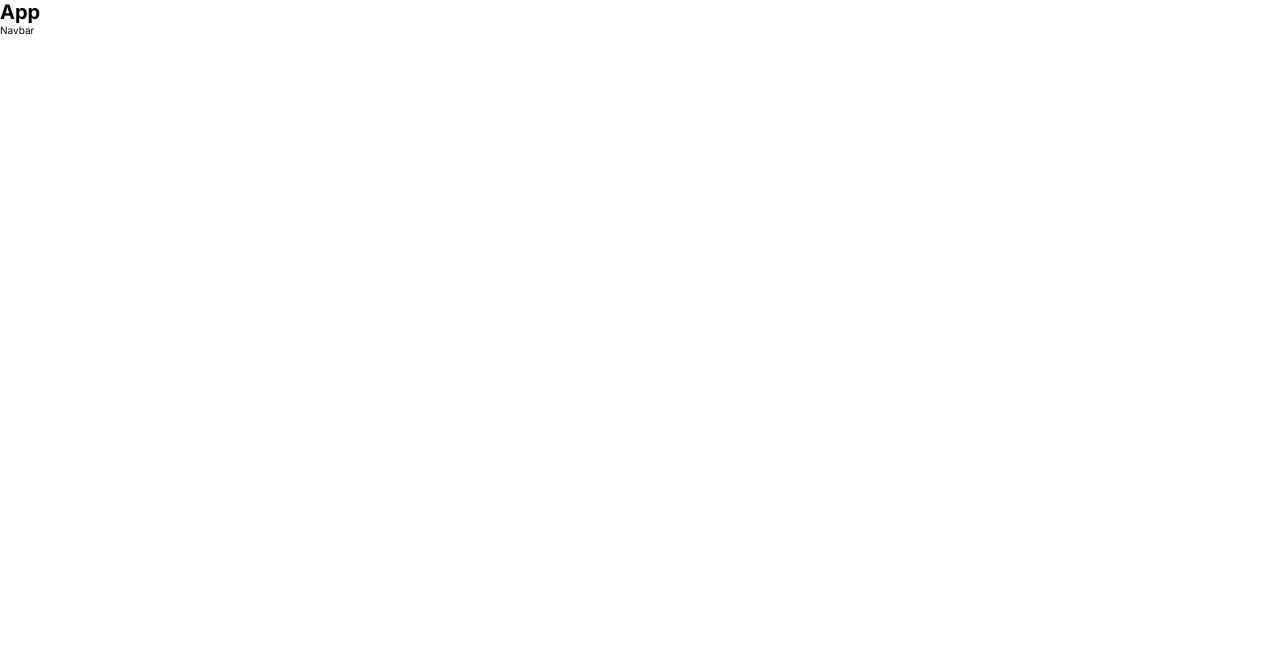
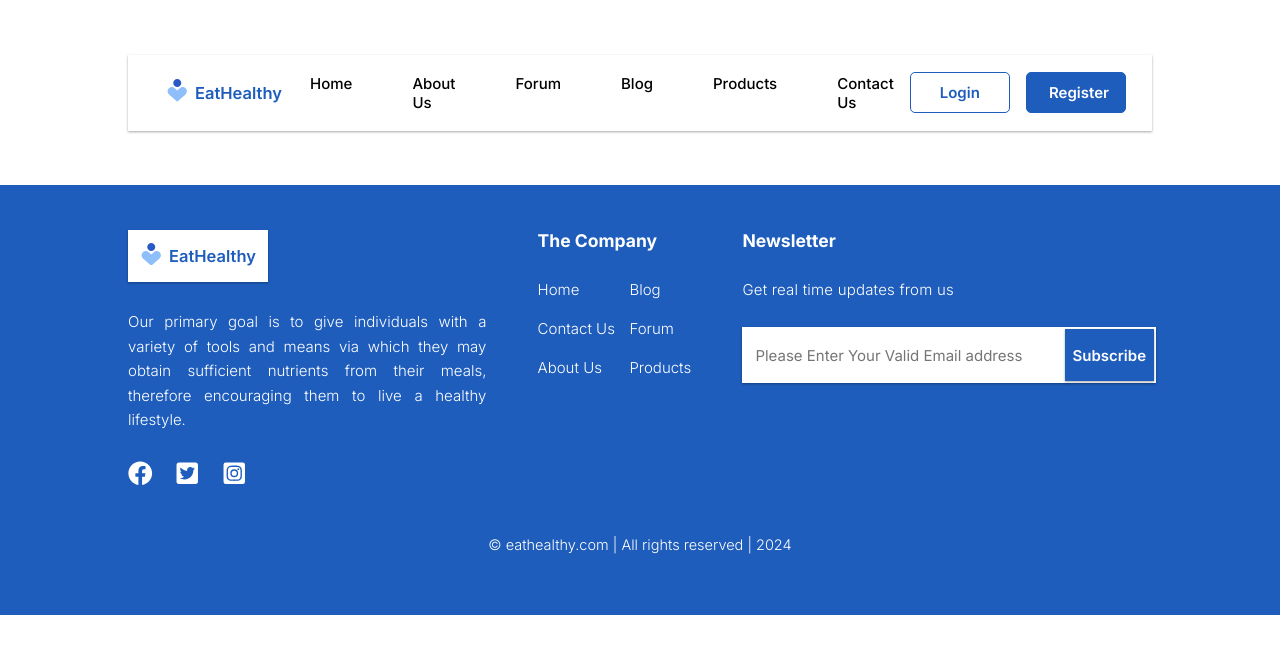
Before and after one commit to 2h311/eathealthy, a React (Vite) app: page / in a window 1280 px wide. Shown: the top 654 px of the page. Built offline with nearby package versions, Linux system fonts and the light colour scheme.

Commit message:
done with Navbar component

```diff
--- a/src/App.jsx
+++ b/src/App.jsx
@@ -6,9 +6,9 @@ import Navbar from "./components/navbar/Navbar";
 const App = () => {
   return (
     <>
-      <h1>App</h1>
-      {/* <Footer /> */}
+      {/* <h1>App</h1> */}
       <Navbar />
+      <Footer />
     </>
   );
 };
--- a/src/components/footer/Footer.jsx
+++ b/src/components/footer/Footer.jsx
@@ -13,7 +13,7 @@ const Footer = () => {
       <div className="footer__container">
         <section className="footer__up">
           <div className="footer__div footer__div--1">
-            <FullLogo />
+            <FullLogo isFooter={true} />
             <div className="footer__primary-goal">
               Our primary goal is to give individuals with a variety of tools
               and means via which they may obtain sufficient nutrients from
--- a/src/components/footer/FooterLinks.jsx
+++ b/src/components/footer/FooterLinks.jsx
@@ -1,24 +1,13 @@
 import React from "react";
 
 import FooterLinkGroup from "./FooterLinkGroup";
+import { footerlinks } from "../../helpers/data";
 
 const FooterLinks = () => {
   return (
     <ul className="footer__links">
-      <FooterLinkGroup
-        links={[
-          { href: "", text: "home" },
-          { href: "", text: "contact us" },
-          { href: "", text: "about us" },
-        ]}
-      />
-      <FooterLinkGroup
-        links={[
-          { href: "", text: "blog" },
-          { href: "", text: "forum" },
-          { href: "", text: "products" },
-        ]}
-      />
+      <FooterLinkGroup links={footerlinks.slice(0, 3)} />
+      <FooterLinkGroup links={footerlinks.slice(3)} />
     </ul>
   );
 };
--- a/src/components/navbar/Navbar.jsx
+++ b/src/components/navbar/Navbar.jsx
@@ -1,7 +1,37 @@
 import React from "react";
 
+import FullLogo from "../../helpers/FullLogo";
+import NavbarLinks from "./NavbarLinks";
+
 const Navbar = () => {
-  return <nav className="navbar">Navbar</nav>;
+  return (
+    <nav className="navbar">
+      <section className="navbar__container">
+        <div className="navbar__part navbar__part--1">
+          <FullLogo />
+        </div>
+
+        <div className="navbar__part navbar__part--2">
+          <NavbarLinks />
+        </div>
+
+        <div className="navbar__part navbar__part--3">
+          <div className="navbar__buttons">
+            <input
+              type="button"
+              className="navbar__button navbar__button--login"
+              value="Login"
+            />
+            <input
+              type="button"
+              className="navbar__button navbar__button--register"
+              value="Register"
+            />
+          </div>
+        </div>
+      </section>
+    </nav>
+  );
 };
 
 export default Navbar;
--- /dev/null
+++ b/src/components/navbar/NavbarLinks.jsx
@@ -0,0 +1,19 @@
+import React, { Fragment } from "react";
+
+import { navbarLinks } from "../../helpers/data";
+
+const NavbarLinks = () => {
+  return (
+    <Fragment>
+      <ul className="navbar__list">
+        {navbarLinks.map((navbarLink, index) => (
+          <li className="navbar__list-item" key={index}>
+            {navbarLink.link}
+          </li>
+        ))}
+      </ul>
+    </Fragment>
+  );
+};
+
+export default NavbarLinks;
--- a/src/helpers/FullLogo.jsx
+++ b/src/helpers/FullLogo.jsx
@@ -1,13 +1,16 @@
 import React from "react";
+
 import LogoSVG from "./Logo";
 
-const FullLogo = () => {
+const FullLogo = ({ isFooter }) => {
+  const classNameToShow = `${isFooter ? "logo logo--extra" : "logo"}`;
+
   return (
-    <div className="logo">
+    <div className={classNameToShow}>
       <span className="logo__svg">
         <LogoSVG />
       </span>
-      <span className="logo__text">EatHealthy.com</span>
+      <span className="logo__text">EatHealthy</span>
     </div>
   );
 };
--- /dev/null
+++ b/src/helpers/data.jsx
@@ -0,0 +1,17 @@
+export const navbarLinks = [
+  { href: "", link: "home" },
+  { href: "", link: "about us" },
+  { href: "", link: "forum" },
+  { href: "", link: "blog" },
+  { href: "", link: "products" },
+  { href: "", link: "contact us" },
+];
+
+export const footerlinks = [
+  { href: "", text: "home" },
+  { href: "", text: "contact us" },
+  { href: "", text: "about us" },
+  { href: "", text: "blog" },
+  { href: "", text: "forum" },
+  { href: "", text: "products" },
+];
--- a/src/main.css
+++ b/src/main.css
@@ -24,9 +24,11 @@ html {
   gap: 0.65rem;
   font-size: 1.65rem;
   padding: 1.25rem 1.2rem;
+  color: #1e5dbc;
+}
+.logo--extra {
   box-shadow: rgba(0, 0, 0, 0.12) 0px 1px 3px, rgba(0, 0, 0, 0.24) 0px 1px 2px;
   background-color: #ffffff;
-  color: #1e5dbc;
 }
 .logo__svg > svg {
   height: 2.25rem;
@@ -146,4 +148,61 @@ html {
   font-size: 1.65rem;
 }
 
+.navbar {
+  height: 9.5rem;
+  padding: 4.5rem 0;
+  width: 100%;
+  display: flex;
+  align-items: center;
+  justify-content: center;
+  z-index: 500;
+}
+.navbar__container {
+  height: 80%;
+  width: 80%;
+  background-color: #ffffff;
+  box-shadow: rgba(0, 0, 0, 0.12) 0px 1px 3px, rgba(0, 0, 0, 0.24) 0px 1px 2px;
+  display: inherit;
+  align-items: center;
+  justify-content: space-around;
+}
+.navbar__part--2 {
+  width: 50%;
+}
+.navbar__list {
+  list-style: none;
+  text-transform: capitalize;
+  font-size: 1.5rem;
+  font-weight: 500;
+  display: flex;
+  gap: 6rem;
+  justify-content: center;
+  cursor: pointer;
+}
+.navbar__list:active {
+  font-weight: 600;
+}
+.navbar__buttons {
+  display: flex;
+  gap: 1.62rem;
+}
+.navbar__button {
+  width: 10rem;
+  font-weight: 600;
+  font-family: inherit;
+  font-size: 1.5rem;
+  padding: 1rem 2.2rem;
+  border-radius: 5px;
+  border: 1px solid #1e5dbc;
+  cursor: pointer;
+}
+.navbar__button--login {
+  color: #1e5dbc;
+  background-color: #ffffff;
+}
+.navbar__button--register {
+  color: #ffffff;
+  background-color: #1e5dbc;
+}
+
 /*# sourceMappingURL=main.css.map */
--- a/src/scss/_index.scss
+++ b/src/scss/_index.scss
@@ -24,9 +24,12 @@ html {
   gap: 0.65rem;
   font-size: 1.65rem;
   padding: 1.25rem 1.2rem;
-  box-shadow: rgba(0, 0, 0, 0.12) 0px 1px 3px, rgba(0, 0, 0, 0.24) 0px 1px 2px;
-  background-color: $color-white;
   color: $color-primary;
+
+  &--extra {
+    box-shadow: rgba(0, 0, 0, 0.12) 0px 1px 3px, rgba(0, 0, 0, 0.24) 0px 1px 2px;
+    background-color: $color-white;
+  }
 
   &__svg {
     & > svg {
--- /dev/null
+++ b/src/scss/_navbar.scss
@@ -0,0 +1,71 @@
+.navbar {
+  height: 9.5rem;
+  padding: 4.5rem 0;
+  width: 100%;
+  display: flex;
+  align-items: center;
+  justify-content: center;
+  // border: 1px solid #000;
+  z-index: 500;
+
+  &__container {
+    height: 80%;
+    // border-radius: 4.5px;
+    width: $default-inner-width;
+    background-color: $color-white;
+    box-shadow: rgba(0, 0, 0, 0.12) 0px 1px 3px, rgba(0, 0, 0, 0.24) 0px 1px 2px;
+
+    display: inherit;
+    align-items: center;
+    justify-content: space-around;
+  }
+
+  &__part {
+    &--2 {
+      width: 50%;
+    }
+  }
+
+  &__list {
+    list-style: none;
+    text-transform: capitalize;
+    font-size: 1.5rem;
+    font-weight: 500;
+    display: flex;
+    gap: 6rem;
+    justify-content: center;
+    cursor: pointer;
+    // text-align: center;
+    // border: 1px solid #333;
+
+    &:active {
+      font-weight: 600;
+    }
+  }
+
+  &__buttons {
+    display: flex;
+    gap: 1.62rem;
+  }
+
+  &__button {
+    width: 10rem;
+    font-weight: 600;
+    font-family: inherit;
+    font-size: 1.5rem;
+    padding: 1rem 2.2rem;
+    border-radius: 5px;
+    border: 1px solid $color-primary;
+    cursor: pointer;
+
+    &--login {
+      color: $color-primary;
+      background-color: $color-white;
+    }
+
+    &--register {
+      color: $color-white;
+      background-color: $color-primary;
+    }
+  }
+}
--- a/src/scss/main.scss
+++ b/src/scss/main.scss
@@ -2,3 +2,4 @@
 @import "index";
 
 @import "footer";
+@import "navbar";
--- a/src/scss/navbar.scss
+++ /dev/null
@@ -1,2 +0,0 @@
-.navbar {
-}
```
Also changed, not shown: 1 other file (tests, documents, lock files or other folders).
